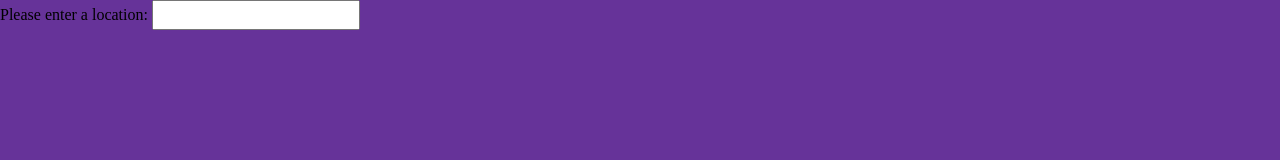
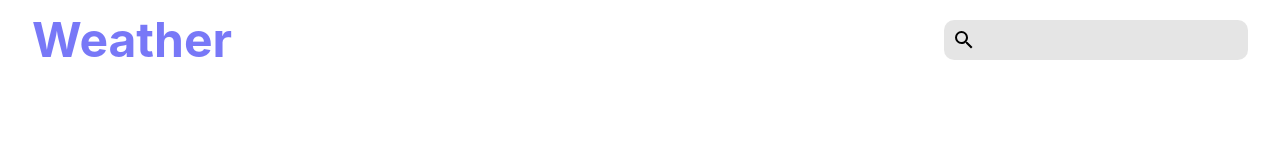
Before and after one commit to TomTatertot/weather-app, a website built with webpack: page src/template.html in a window 1280 px wide. Built offline with nearby package versions, Linux system fonts and the light colour scheme.

Commit message:
add header with search bar and logo

```diff
--- a/src/index.js
+++ b/src/index.js
@@ -30,6 +30,7 @@ async function fetchWeather(location){
   return weatherJSON;
 }
 
+//returns object containing data of the current day.
 function getCurrentWeather(weather){
   const currentWeather = weather.currentConditions;
 
@@ -45,6 +46,7 @@ function getCurrentWeather(weather){
   }
 }
 
+//returns an array containing the objects of data for 7-day weather
 function getWeekWeather(weather) {
   let weekData = [];
   for (let i = 0; i < 7; i++) {
--- a/src/styles.css
+++ b/src/styles.css
@@ -1,4 +1,48 @@
 /* styles.css */
 body {
-  background-color: rebeccapurple;
+  font-family:
+    -apple-system, system-ui, "Segoe UI", Roboto, Noto, Oxygen-Sans, Ubuntu,
+    Cantrell, "Helvetica Neue", sans-serif, "Apple Color Emoji",
+    "Segoe UI Emoji", "Segoe UI Symbol";
 }
+
+.header {
+  display: flex;
+  justify-content:space-between;
+  align-items: center;
+
+  color: rgba(0, 0, 240, 0.529);
+  font-size: 1.5rem;
+
+  height: 5vh;
+  padding: 2.5rem 2rem;
+
+}
+
+.search-bar {
+  display: flex;
+  border-radius: 10px;
+  border-width: 1px;
+  border-color: rgba(0, 0, 0, 0.208);
+  background-color: rgba(0, 0, 0, 0.101);
+  padding: 0 0.5rem;
+}
+
+#search-input {
+  font-size: 1rem;
+  padding: .5rem 0.5rem;
+  /* margin-right: 5rem; */
+  border: none;
+  background: transparent;
+  /* border-width: 1px;
+  border-color: rgba(0, 0, 0, 0.208); */
+  /* justify-: end; */
+}
+
+#search-input:focus{
+  outline: none;
+}
+
+.search-icon {
+  width: 1.5rem;
+}
--- a/src/template.html
+++ b/src/template.html
@@ -1,14 +1,20 @@
-<!DOCTYPE html>
+<!doctype html>
 <html lang="en">
   <head>
-  <meta charset="UTF-8">
-  <meta name="viewport" content="width=device-width, initial-scale=1.0">
+    <meta charset="UTF-8" />
+    <meta name="viewport" content="width=device-width, initial-scale=1.0" />
     <title>Document</title>
   </head>
   <body>
-  <form class="location-form">
-    <label for="location-form">Please enter a location: </label>
-    <input type="text" name="location" id="location">
+    <header class="header">
+      <h1>Weather </h1>
+      <form class="search-form">
+        <!-- <label for="search">Please enter a location: </label> -->
+        <div class="search-bar">
+          <img class="search-icon" src="../images/magnify.svg" alt="">
+          <input type="text" name="search-input" id="search-input" />
+        </div>
       </form>
+    </header>
   </body>
 </html>
```
Also changed, not shown: images/magnify.svg (added), 1 other file. Lines whose indentation alone changed are shown as unchanged.
